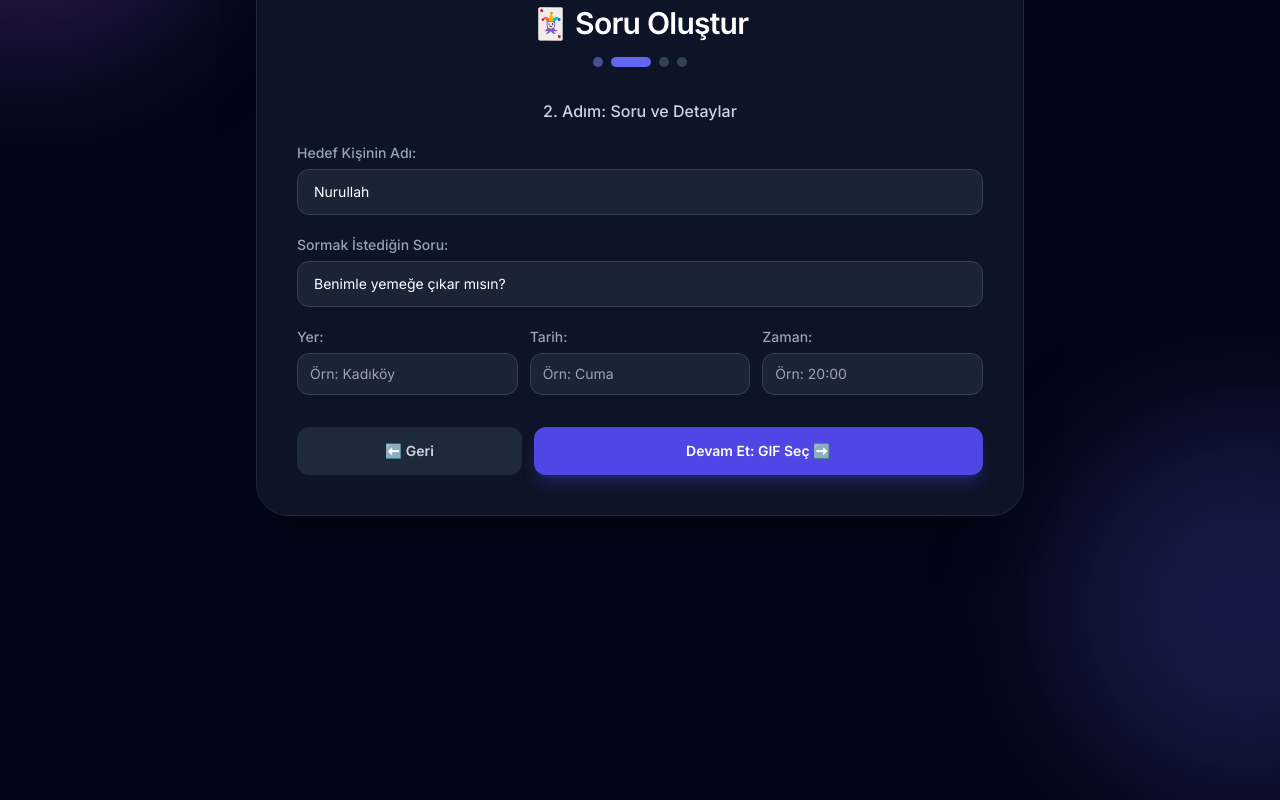
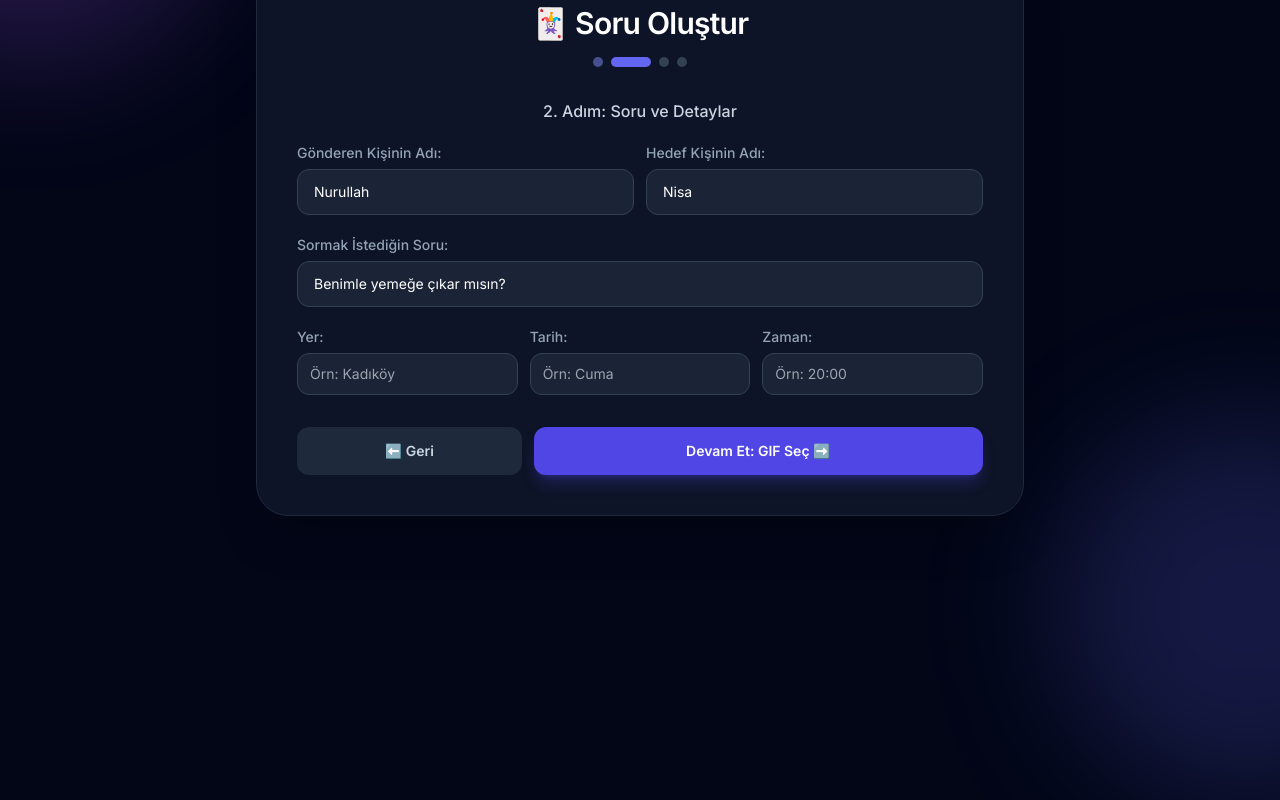
Before and after one commit to naksoy3/kacan-kart-app, a Next.js app in the folder kacan-kart-app/: page / in a window 1280 px wide. Both pictures are taken after a click on the button "Devam Et: Detayları Gir ➡️". Built offline with nearby package versions, Linux system fonts and the light colour scheme.

Commit message:
Gonderen kisi alani eklendi, basliklar guncellendi ve gif secimi istege bagli hale getirildi

```diff
--- a/kacan-kart-app/app/page.tsx
+++ b/kacan-kart-app/app/page.tsx
@@ -82,13 +82,15 @@ function CardContent() {
   const searchParams = useSearchParams();
 
   const urlUser = searchParams.get("u");
+  const urlFrom = searchParams.get("f");
   const urlSoru = searchParams.get("s");
   const urlTheme = searchParams.get("t") as CardTheme | null;
   const urlGif = searchParams.get("gif");
 
   const [formStep, setFormStep] = useState<number>(urlUser || urlSoru ? 4 : 1);
   const [selectedTheme, setSelectedTheme] = useState<CardTheme>(urlTheme || "escaping");
-  const [targetUsername, setTargetUsername] = useState(urlUser || "Nurullah");
+  const [targetUsername, setTargetUsername] = useState(urlUser || "Nisa");
+  const [fromUsername, setFromUsername] = useState(urlFrom || "Nurullah");
   const [soru, setSoru] = useState(urlSoru || "Benimle yemeğe çıkar mısın?");
   const [yer, setYer] = useState(searchParams.get("yer") || "");
   const [tarih, setTarih] = useState(searchParams.get("tarih") || "");
@@ -109,6 +111,7 @@ function CardContent() {
     if (typeof window === "undefined") return "";
     const params = new URLSearchParams();
     if (targetUsername) params.set("u", targetUsername);
+    if (fromUsername) params.set("f", fromUsername);
     if (soru) params.set("s", soru);
     if (selectedTheme) params.set("t", selectedTheme);
     if (gifUrl) params.set("gif", gifUrl);
@@ -189,6 +192,17 @@ function CardContent() {
               <label className="block text-slate-300 font-medium text-base text-center mb-2">
                 2. Adım: Soru ve Detaylar
               </label>
+
+              <div className="grid grid-cols-1 sm:grid-cols-2 gap-3">
+                <div>
+                  <label className="block text-slate-400 mb-1.5 font-medium">Gönderen Kişinin Adı:</label>
+                  <input
+                    type="text"
+                    value={fromUsername}
+                    onChange={(e) => setFromUsername(e.target.value)}
+                    className="w-full bg-slate-800/80 border border-slate-700 rounded-xl px-4 py-3 text-white focus:outline-none focus:border-indigo-500 text-sm transition"
+                  />
+                </div>
                 <div>
                   <label className="block text-slate-400 mb-1.5 font-medium">Hedef Kişinin Adı:</label>
                   <input
@@ -197,6 +211,7 @@ function CardContent() {
                     onChange={(e) => setTargetUsername(e.target.value)}
                     className="w-full bg-slate-800/80 border border-slate-700 rounded-xl px-4 py-3 text-white focus:outline-none focus:border-indigo-500 text-sm transition"
                   />
+                </div>
               </div>
 
               <div>
@@ -263,7 +278,7 @@ function CardContent() {
           {formStep === 3 && (
             <div className="space-y-6">
               <label className="block text-slate-300 font-medium text-base text-center">
-                3. Adım: Bir GIF Seçin (İsteğe Bağlı)
+                3. Adım: Bir GIF Seçin
               </label>
 
               <div className="grid grid-cols-2 sm:grid-cols-4 gap-4 max-h-80 overflow-y-auto pr-1">
@@ -330,7 +345,12 @@ function CardContent() {
             </button>
           </div>
 
-          <div className="w-full flex justify-center">
+          <div className="w-full flex flex-col items-center gap-2">
+            {fromUsername && targetUsername && (
+              <p className="text-indigo-400 font-bold text-sm tracking-wide">
+                ✨ {fromUsername}, {targetUsername}&apos;ye soruyor:
+              </p>
+            )}
             <KacanKart
               targetUsername={targetUsername}
               soru={soru}
```
Lines whose indentation alone changed are shown as unchanged.
